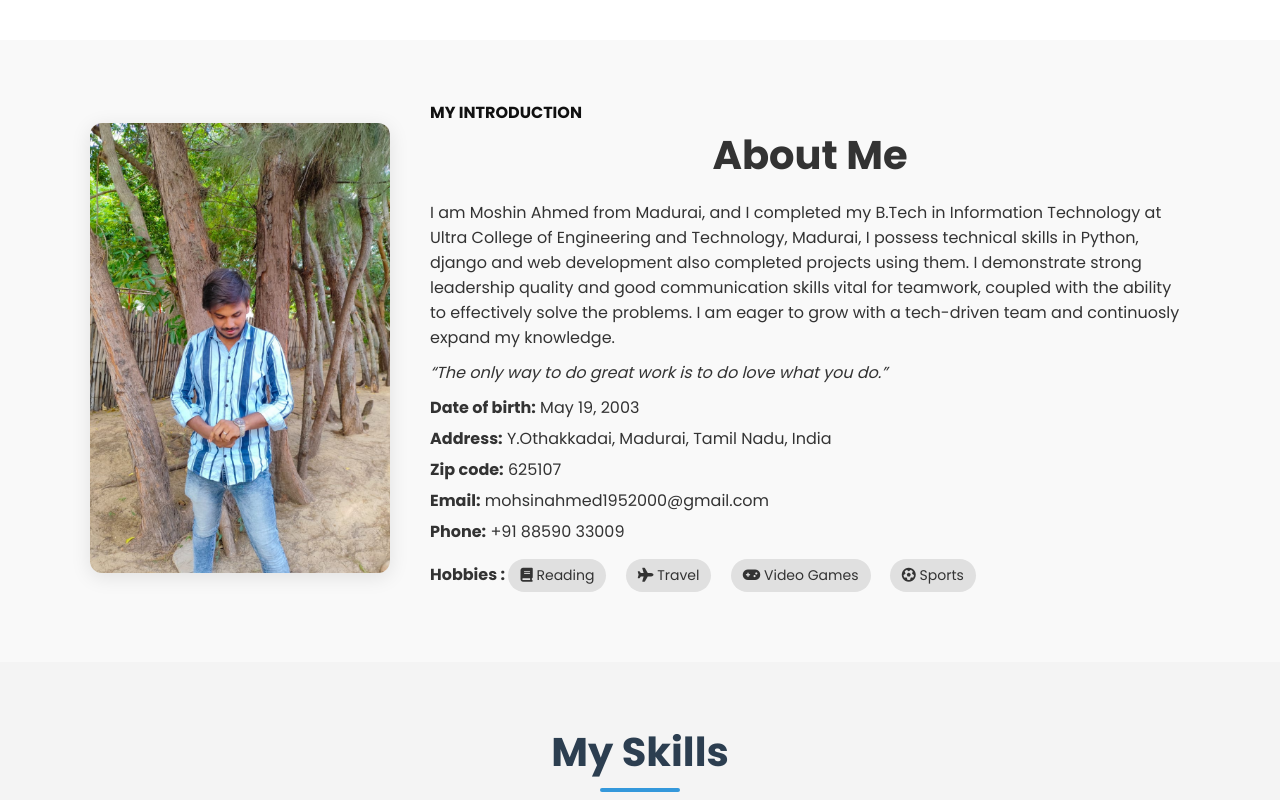
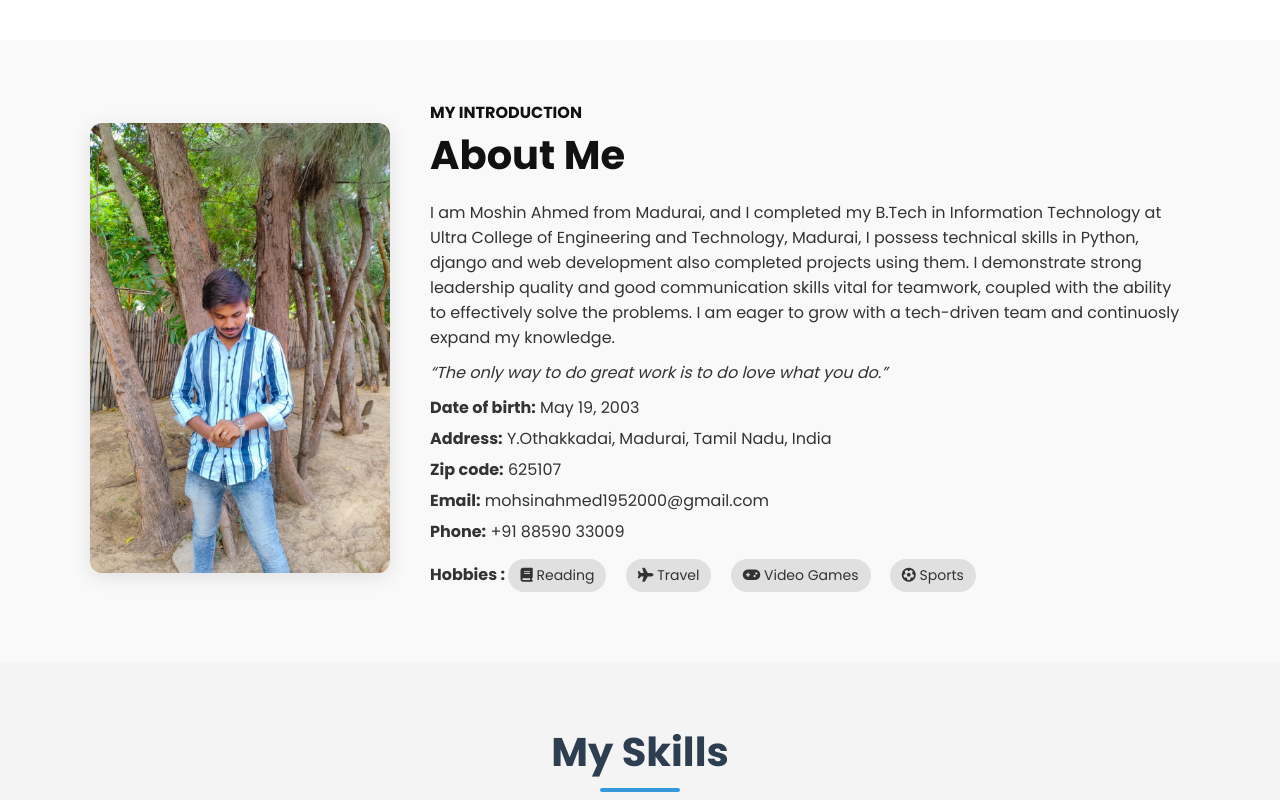
Before and after one commit to mohsin-ahmed-2003/Portfolio, a plain HTML site: page index.html in a window 1280 px wide. Shown: the part 840-1640 px from the top of the page. Drawn offline with nearby package versions, Linux system fonts and the light colour scheme.

Commit message:
Update style.css

```diff
--- a/style.css
+++ b/style.css
@@ -817,11 +817,6 @@ h1::after {
     max-width: 500px;
 }
 
-h2 {
-    text-align: center;
-    color: #333;
-    margin-bottom: 25px;
-}
 
 .form-group {
     margin-bottom: 18px;
```
